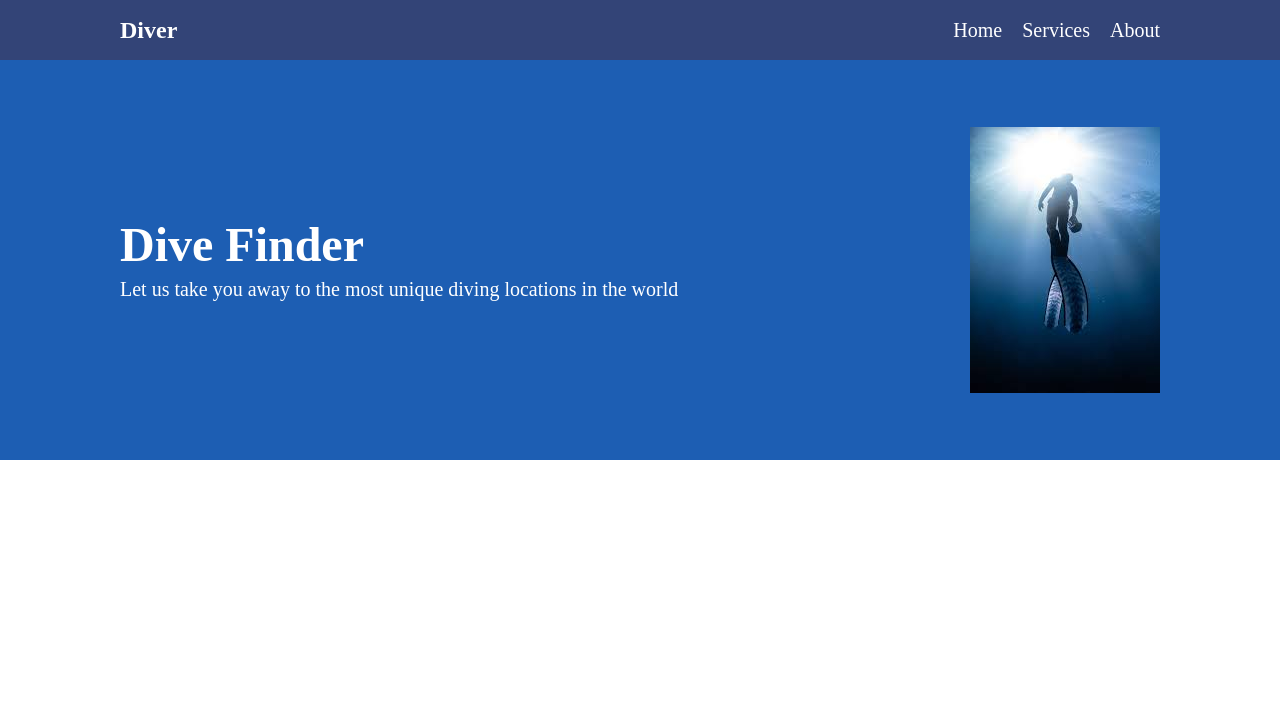
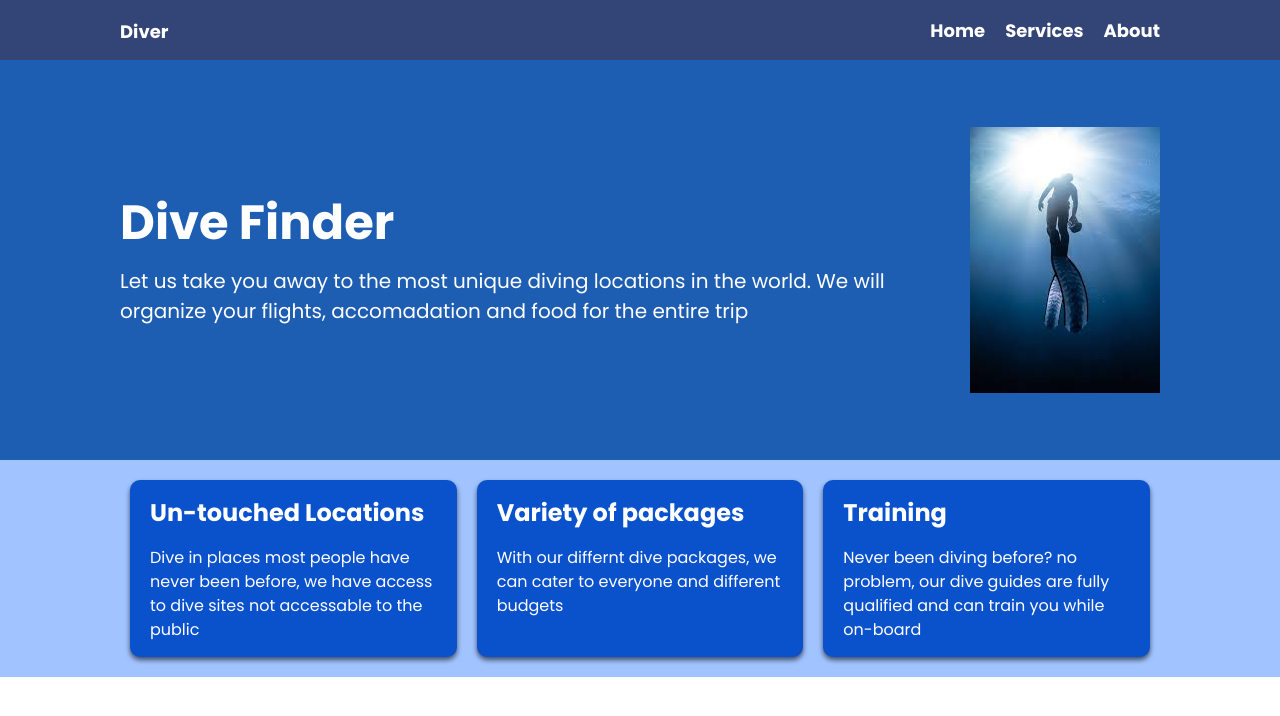
Before and after one commit to Euancc/Trial-react-build, a React (Vite) app in the folder Trial react build/: page / in a window 1280 px wide. Shown: the top 716 px of the page. Built offline with nearby package versions, Linux system fonts and the light colour scheme.

Commit message:
complete with 2 bugs

```diff
--- a/Trial react build/src/App.css
+++ b/Trial react build/src/App.css
@@ -1,3 +1,5 @@
+@import url('https://fonts.googleapis.com/css2?family=Poppins:wght@400;700&display=swap');
+
 * {
   box-sizing: border-box;
   margin: 0;
@@ -9,3 +11,16 @@
   margin: 0 auto;
   padding: 0 30px;
 }
+
+.style {
+  font-family: 'Poppins', sans-serif;
+  font-size: 16px;
+  line-height: 1.5;
+  color: #333;
+  background: #a1c3ff;
+}
+
+h1,
+h2 {
+  margin-bottom: 15px;
+}
--- a/Trial react build/src/App.jsx
+++ b/Trial react build/src/App.jsx
@@ -1,14 +1,16 @@
 import React from 'react'
 import Navbar from './components/Navbar'
+import Header from './components/Header'
+import Boxes from './components/Boxes'
 import './App.css'
-import Header from './components/Header'
 
 function App() {
   return (
-    <>
+    <div className="style">
       <Navbar />
       <Header />
-    </>
+      <Boxes />
+    </div>
   )
 }
 
--- /dev/null
+++ b/Trial react build/src/components/Boxes.css
@@ -0,0 +1,14 @@
+.boxes .container {
+  display: flex;
+  justify-content: space-between;
+}
+
+.box {
+  flex: 1;
+  background: #0a51cc;
+  color: #fff;
+  border-radius: 10px;
+  margin: 20px 10px;
+  box-shadow: 0 3px 5px rgba(0, 0, 0, 0.6);
+  padding: 15px 20px;
+}
--- /dev/null
+++ b/Trial react build/src/components/Boxes.jsx
@@ -0,0 +1,36 @@
+import React from 'react'
+import './Boxes.css'
+
+function Boxes() {
+  return (
+    <section className="boxes">
+      <div className="container">
+        <div className="box">
+          <h2>Un-touched Locations</h2>
+          <p>
+            Dive in places most people have never been before, we have access to
+            dive sites not accessable to the public
+          </p>
+        </div>
+
+        <div className="box">
+          <h2>Variety of packages</h2>
+          <p>
+            With our differnt dive packages, we can cater to everyone and
+            different budgets
+          </p>
+        </div>
+
+        <div className="box">
+          <h2>Training</h2>
+          <p>
+            Never been diving before? no problem, our dive guides are fully
+            qualified and can train you while on-board
+          </p>
+        </div>
+      </div>
+    </section>
+  )
+}
+
+export default Boxes
--- a/Trial react build/src/components/Header.jsx
+++ b/Trial react build/src/components/Header.jsx
@@ -9,7 +9,8 @@ function Header() {
           <h1>Dive Finder</h1>
           <p>
             Let us take you away to the most unique diving locations in the
-            world
+            world. We will organize your flights, accomadation and food for the
+            entire trip
           </p>
         </div>
         <img src="freedive.jpg" alt="Diver" />
--- a/Trial react build/src/components/Navbar.css
+++ b/Trial react build/src/components/Navbar.css
@@ -2,6 +2,21 @@
   background: #347;
   color: #fff;
   height: 60px;
+}
+
+.navbar .logo {
+  font-size: x-large;
+  font-weight: bold;
+}
+
+.navbar a {
+  color: #fff;
+  text-decoration: none;
+  font-size: 18px;
+  font-weight: bold;
+}
+.navbar a:hover {
+  color: lightblue;
 }
 
 .navbar .container {
@@ -17,14 +32,8 @@
 
 .navbar ul li {
   margin-left: 20px;
-  font-size: 20px;
 }
 
 ul {
   list-style-type: none;
 }
-
-.logo {
-  font-size: x-large;
-  font-weight: bold;
-}
--- a/Trial react build/src/components/Navbar.jsx
+++ b/Trial react build/src/components/Navbar.jsx
@@ -5,11 +5,19 @@ function Navbar() {
   return (
     <nav className="navbar">
       <div className="container">
-        <div className="logo">Diver</div>
+        <div className="logo">
+          <a href="#">Diver</a>
+        </div>
         <ul className="nav">
-          <li>Home</li>
-          <li>Services</li>
-          <li>About</li>
+          <li>
+            <a href="#">Home</a>
+          </li>
+          <li>
+            <a href="#">Services</a>
+          </li>
+          <li>
+            <a href="#">About</a>
+          </li>
         </ul>
       </div>
     </nav>
```
